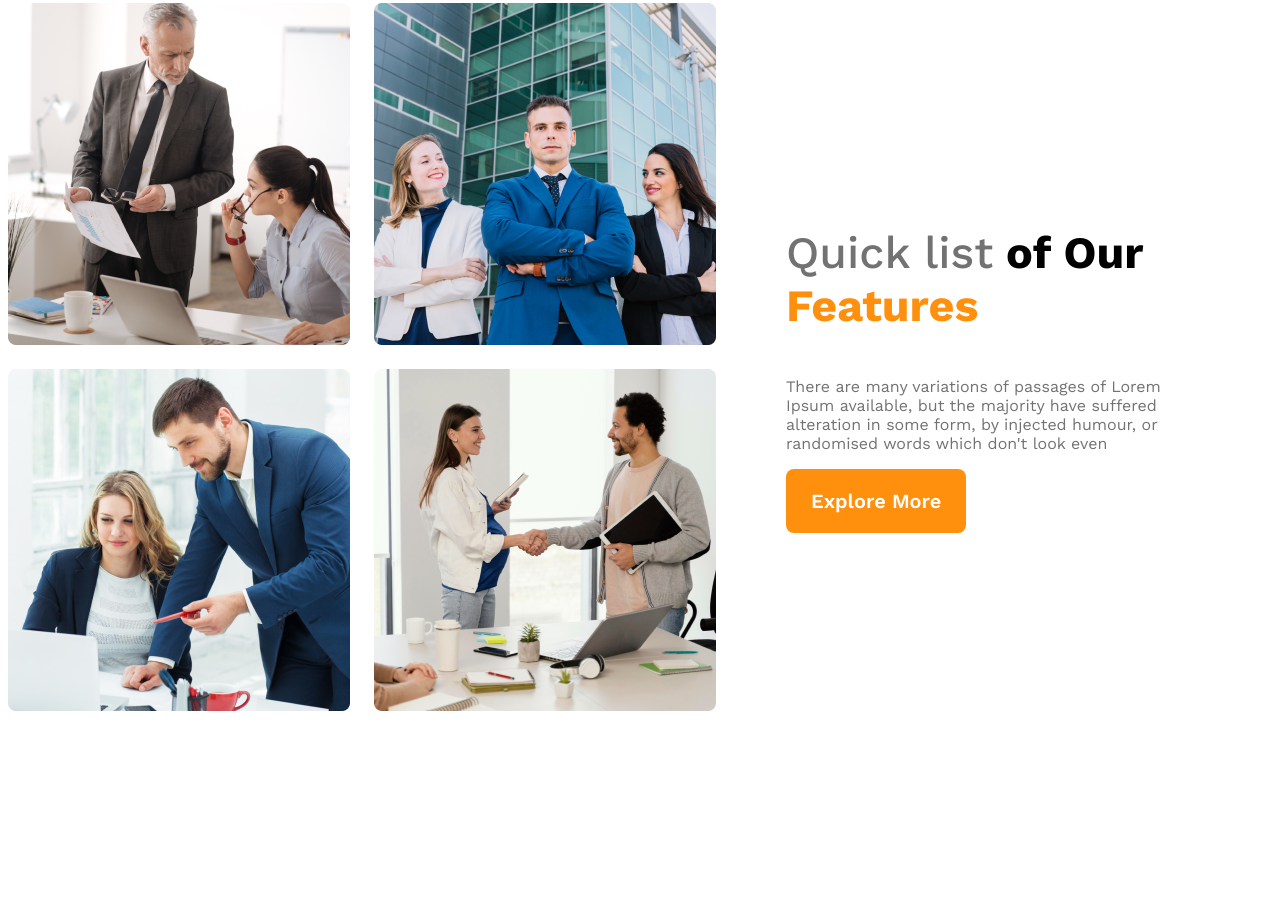
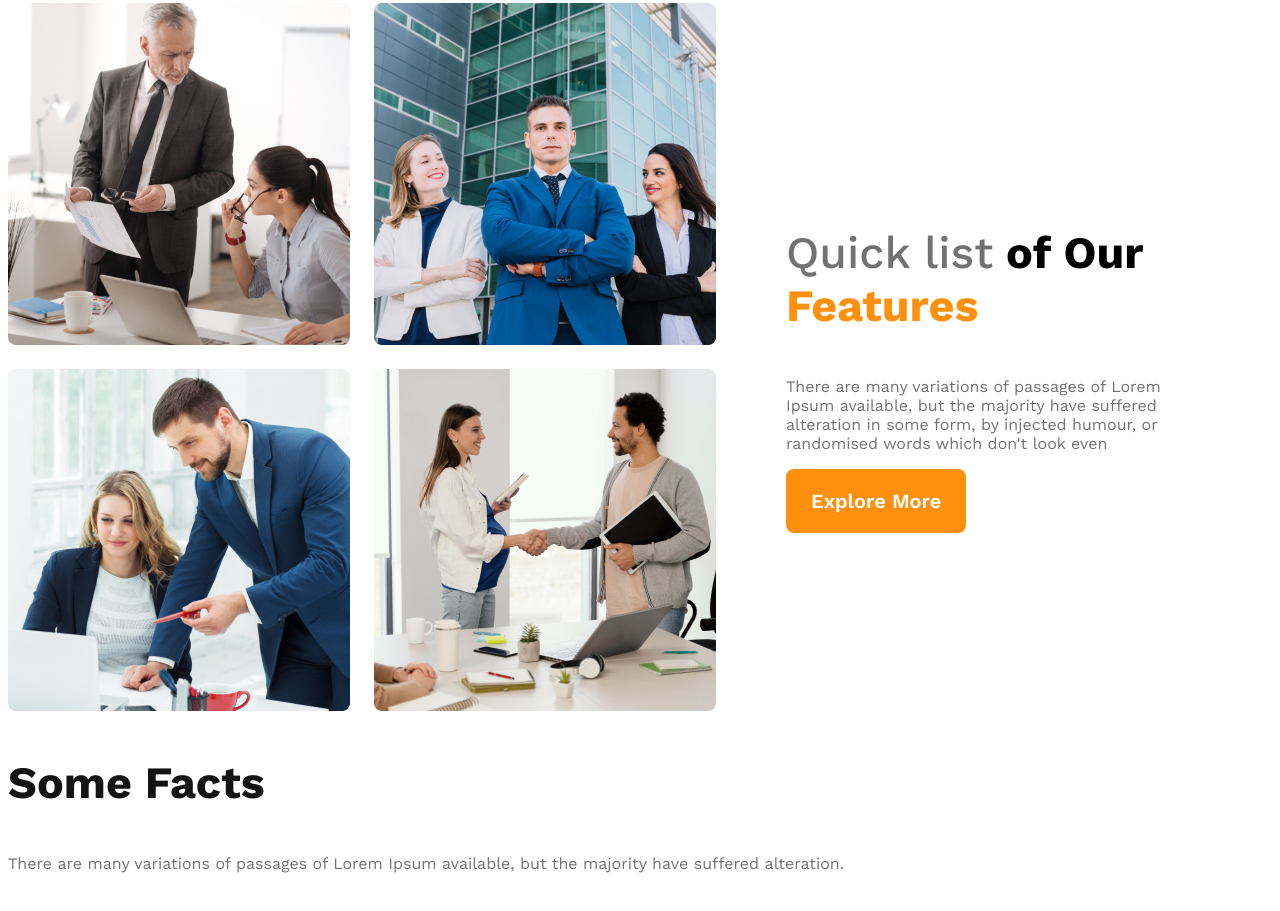
Before and after one commit to kushalkumarghosh/g3-architects-website, a plain HTML site: page index.html in a window 1280 px wide. Shown: the part 1078-1989 px from the top of the page. Before the commit the page ends 1859 px from the top, so only its background shows below. Drawn offline with nearby package versions, Linux system fonts and the light colour scheme.

Commit message:
started shared CSS

```diff
--- a/index.html
+++ b/index.html
@@ -12,7 +12,7 @@
     <!-- header start -->
     <header>
         <nav>
-            <h3 class="nav-title">G3 Architects</h3>
+            <h3 class="section-title">G3 Architects</h3>
             <ul>
                 <li><a href="">Home</a></li>
                 <li><a href="">About</a></li>
@@ -40,6 +40,7 @@
     <!-- header end -->
     <main>
         <!-- features sections start -->
+        <!-- teams sections start -->
         <section class="teams-container">
             <div class="teams-img-container">
                 <img src="images/team1.png" alt="">
@@ -48,7 +49,8 @@
                 <img src="images/team4.png" alt="">
             </div>
             <div class="teams-content">
-                <h3 class="teams-title"><span class="quick-list text-light-gray">Quick list</span> <span>of Our</span> <span class="text-features">Features</span></h3>
+                <h3 class="teams-title"><span class="quick-list text-light-gray">Quick list</span> <span>of Our</span>
+                    <span class="text-features">Features</span></h3>
                 <p class="text-light-gray">
                     There are many variations of passages of Lorem Ipsum available, but the majority have suffered
                     alteration in some form, by injected humour, or randomised words which don't look even
@@ -56,6 +58,22 @@
                 <button class="btn-primary">Explore More</button>
             </div>
         </section>
+        <!-- features section -->
+        <section class="features">
+
+        </section>
+        <!-- facts section -->
+        <section class="facts">
+            <h3 class="section-title">
+                Some Facts
+            </h3>
+            <p class="text-light-gray">
+                There are many variations of passages of Lorem Ipsum available, but the majority have suffered
+                alteration.
+            </p>
+
+
+        </section>
     </main>
     <footer></footer>
 
--- a/styles/architect.css
+++ b/styles/architect.css
@@ -23,6 +23,11 @@
     cursor: pointer;
     border: 0;
 }
+.section-title {
+    font-size: 2.8rem;
+    font-weight: 700;
+    color: #131313;
+}
 
 /* header styles */
 
@@ -36,13 +41,6 @@ nav {
     justify-content: space-between;
     align-items: center;
 }
-
-.nav-title {
-    font-size: 2.8rem;
-    font-weight: 700;
-    color: #131313;
-}
-
 nav>ul {
     display: flex;
 }
@@ -125,6 +123,7 @@ main{
         padding-left: 20px;
         padding-right: 20px;
 }
+}
 
 /* tablet or medium devices */
 @media screen and (min-width: 576px) and (max-width: 960px) {
```
